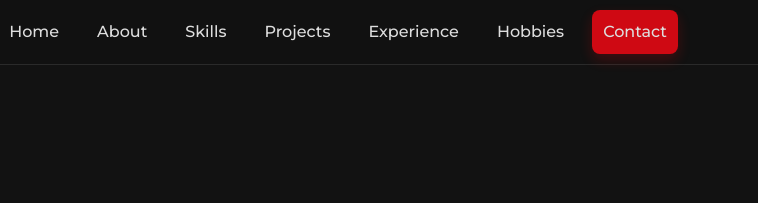
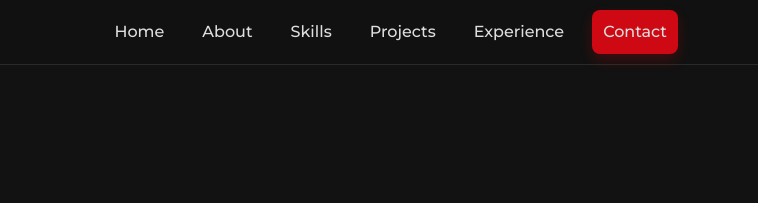
Before and after one commit to sravya1115/Sravya-portfolio, a plain HTML site: page index.html in a window 1280 px wide. Shown: the top 203 px of the page, 522-1280 px from the left. Drawn offline with Linux system fonts and the light colour scheme.

Commit message:
Update index.html

```diff
--- a/index.html
+++ b/index.html
@@ -28,7 +28,6 @@
           <li><a href="#skills">Skills</a></li>
           <li><a href="#projects">Projects</a></li>
           <li><a href="#experience">Experience</a></li>
-          <li><a href="#hobbies">Hobbies</a></li>
           <li><a href="#contact" class="btn btn--sm">Contact</a></li>
         </ul>
       </nav>
```
